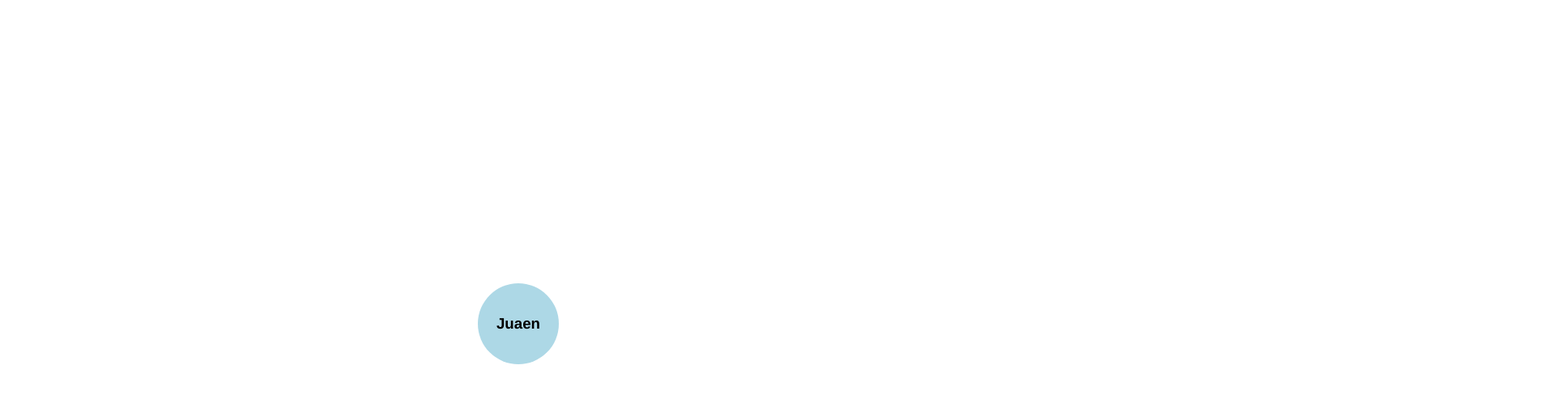
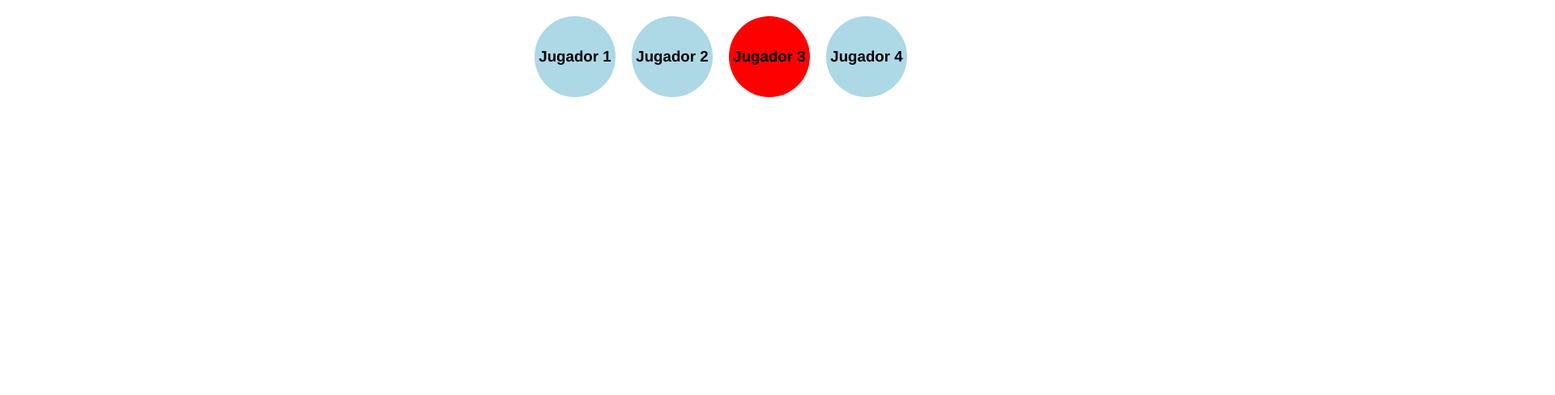
Before and after one commit to cuevasnacho/lacosa, a React (Vite) app in the folder frontend/: page / in a window 1280 px wide. Shown: the top 488 px of the page at 81% size, 1920 px wide, since content can reach past the window. Built offline with nearby package versions, Linux system fonts and the light colour scheme.

Commit message:
jugador listo, jugadores descentrados

```diff
--- a/frontend/src/components/Carta/Carta.jsx
+++ b/frontend/src/components/Carta/Carta.jsx
@@ -5,7 +5,7 @@ function Carta({carta}) {
 
     return (
         <div className={styles.carta}>
-            <img src={carta} width={180}/>
+            <img src={carta} width={130}/>
         </div>
     );
 }
--- a/frontend/src/components/Jugador/Jugador.module.css
+++ b/frontend/src/components/Jugador/Jugador.module.css
@@ -8,6 +8,7 @@
     align-items: center;
     justify-content: center;
     overflow: hidden;
+    margin: 10px;
 }
 
 .jugador h3 {
--- /dev/null
+++ b/frontend/src/components/Jugador/Jugadores.jsx
@@ -0,0 +1,16 @@
+// Jugadores.jsx
+import React from 'react';
+import Jugador from "./Jugador";
+import styles from "./Jugadores.module.css";
+
+function Jugadores({ jugadores }) {
+  return (
+    <div className={styles.jugadoresContainer}>
+      {jugadores.map((jugador, index) => (
+        <Jugador key={index} username={jugador.username} esTurno={jugador.esTurno} />
+      ))}
+    </div>
+  );
+}
+
+export default Jugadores;
--- /dev/null
+++ b/frontend/src/components/Jugador/Jugadores.module.css
@@ -0,0 +1,10 @@
+/* Estilo para Jugadores.module.css */
+.jugadoresContainer {
+    display: flex;
+    justify-content: flex-start; /* Cambiado a 'flex-start' */
+    align-items: center;
+    padding: 10px;
+    position: absolute;
+    top: 0;
+    width: 100%;
+  }
--- a/frontend/src/containers/App/App.jsx
+++ b/frontend/src/containers/App/App.jsx
@@ -3,14 +3,33 @@ import { useState } from 'react'
 import './App.css'
 import ManoJugador from '../../components/ManoJugador/ManoJugador'
 import Diccionario from '../../components/Carta/Diccionario'
-import Jugador from '../../components/Jugador/Jugador'
+import Jugadores from '../../components/Jugador/Jugadores'
 
 function App() {
   const [cartas, setCartas] = useState([Diccionario['lacosa'], Diccionario['cuerdas_podridas'], Diccionario['lacosa'], Diccionario['cuerdas_podridas']]);
-  const user = "Juaen"
+
+  const test = [
+    {
+      username: 'Jugador 1',
+      esTurno: false
+    },
+    {
+      username: 'Jugador 2',
+      esTurno: false
+    },
+    {
+      username: 'Jugador 3',
+      esTurno: true
+    },
+    {
+      username: 'Jugador 4',
+      esTurno: false
+    }
+  ];
+
   return (
     <>
-      <Jugador username={user} esTurno={false} />
+      <Jugadores jugadores={test} />
     </>
   )
 }
```
